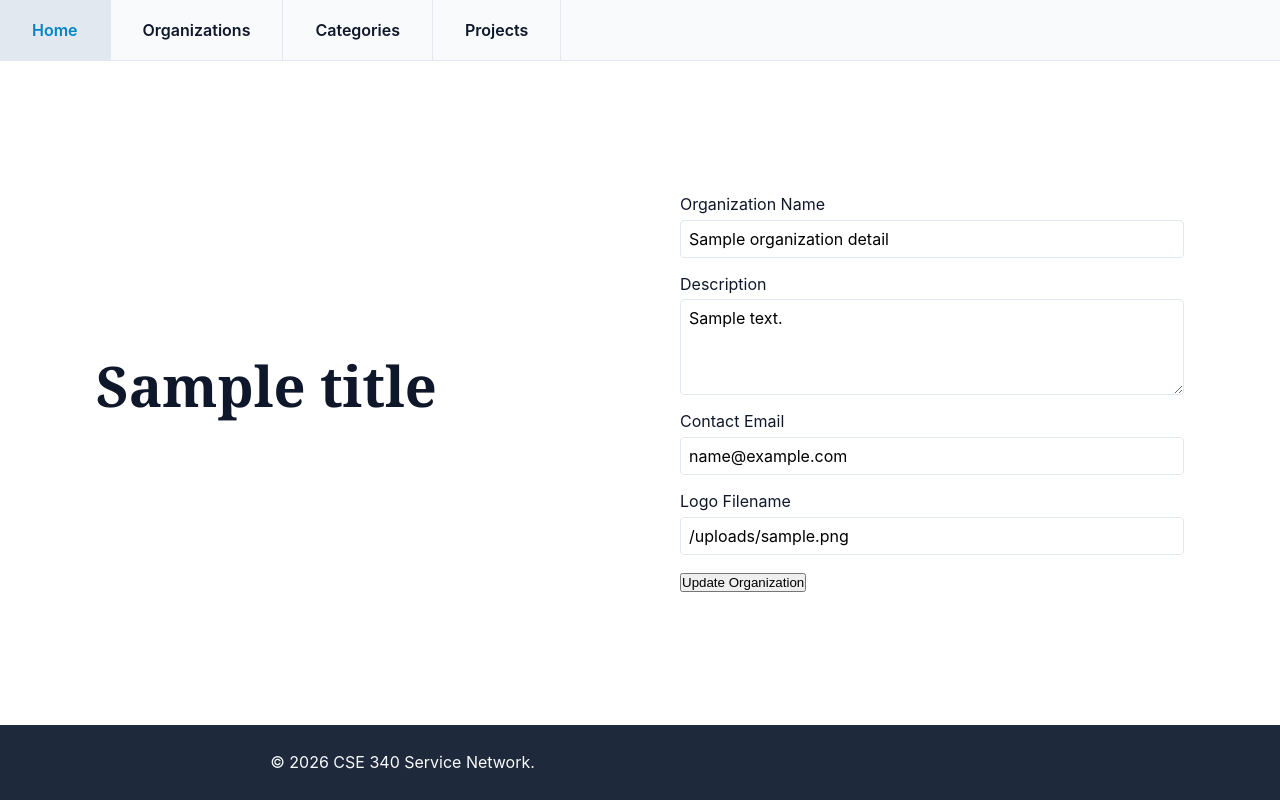
After one commit to trrmann/CSE340, a Node project: template src/views/edit-organization.ejs in a window 1280 px wide. The commit adds this page. Run offline with Node 20 templates, Linux system fonts and the light colour scheme; the template is opened without the code that fills it: most values are stand-ins (such as "Sample title", 1, 10 or a date in 2020).

Commit message:
create and edit organization completed

```diff
--- a/package.json
+++ b/package.json
@@ -32,6 +32,8 @@
   "dependencies": {
     "ejs": "^7.0.2",
     "express": "^5.3.0",
+    "express-session": "^1.19.0",
+    "express-validator": "^7.3.2",
     "pg": "^8.23.1"
   },
   "devDependencies": {
--- a/public/css/core.css
+++ b/public/css/core.css
@@ -146,3 +146,58 @@ a.card-link::after {
   transform: translateY(-3px);
   box-shadow: 0 6px 16px rgba(0, 0, 0, 0.15);
 }
+
+/* Forms */
+.form-group {
+  display: flex;
+  flex-direction: column;
+  gap: 0.35rem;
+  margin-bottom: 1rem;
+}
+
+.form-group input,
+.form-group textarea,
+.form-group select {
+  padding: 0.5rem;
+  border: 1px solid var(--border-color);
+  border-radius: 4px;
+  font: inherit;
+}
+
+.form-group textarea {
+  min-height: 6rem;
+}
+
+.checkbox-row {
+  display: flex;
+  align-items: center;
+  gap: 0.5rem;
+}
+
+/* Flash messages */
+.alert {
+  padding: 15px;
+  margin: 1rem 0;
+  border: 1px solid transparent;
+  border-radius: 4px;
+}
+.alert.success {
+  color: #155724;
+  background-color: #d4edda;
+  border-color: #c3e6cb;
+}
+.alert.error {
+  color: #721c24;
+  background-color: #f8d7da;
+  border-color: #f5c6cb;
+}
+.alert.warning {
+  color: #856404;
+  background-color: #fff3cd;
+  border-color: #ffeeba;
+}
+.alert.info {
+  color: #0c5460;
+  background-color: #d1ecf1;
+  border-color: #bee5eb;
+}
--- a/src/scripts/js/modules/app.mjs
+++ b/src/scripts/js/modules/app.mjs
@@ -1,7 +1,9 @@
 import express from 'express';
+import session from 'express-session';
 import { fileURLToPath } from 'url';
 import path from 'path';
 import { PgDBConnection } from './library/db.mjs';
+import { FlashMessages } from './library/flash.mjs';
 // Imported for its side effect: registers the project_category join table for provisioning.
 // Every model must be imported before the first query, or provisioning will skip its table.
 import './models/projectCategories.mjs';
@@ -49,6 +51,19 @@ class App {
       res.locals.NODE_ENV = this.nodeEnv;
       next();
     });
+    // Read form submissions (POST bodies)
+    this.app.use(express.urlencoded({ extended: true }));
+    this.app.use(express.json());
+    // Sessions (in memory) and flash messages
+    this.app.use(
+      session({
+        secret: process.env.SESSION_SECRET,
+        resave: false,
+        saveUninitialized: true,
+        cookie: { maxAge: 60 * 60 * 1000 }, // 1 hour
+      })
+    );
+    this.app.use(FlashMessages.middleware);
   }
 
   configureRoutes() {
--- /dev/null
+++ b/src/scripts/sql/organization/insertOrganization.sql
@@ -0,0 +1,3 @@
+INSERT INTO {{schema}}.organization (name, description, contact_email, logo_filename)
+VALUES ($1, $2, $3, $4)
+RETURNING organization_id;
--- /dev/null
+++ b/src/scripts/sql/organization/updateOrganization.sql
@@ -0,0 +1,4 @@
+UPDATE {{schema}}.organization
+SET name = $1, description = $2, contact_email = $3, logo_filename = $4
+WHERE organization_id = $5
+RETURNING organization_id;
--- /dev/null
+++ b/src/views/edit-organization.ejs
@@ -0,0 +1,46 @@
+<%- include('partials/header') %>
+<main>
+  <h1><%= title %></h1>
+  <form action="/edit-organization/<%= organizationDetails.organization_id %>" method="POST">
+    <div class="form-group">
+      <label for="name">Organization Name</label>
+      <input
+        type="text"
+        id="name"
+        name="name"
+        value="<%= organizationDetails.name %>"
+        maxlength="150"
+        required
+      />
+    </div>
+    <div class="form-group">
+      <label for="description">Description</label>
+      <textarea id="description" name="description" maxlength="500" required>
+<%= organizationDetails.description %></textarea>
+    </div>
+    <div class="form-group">
+      <label for="contactEmail">Contact Email</label>
+      <input
+        type="email"
+        id="contactEmail"
+        name="contactEmail"
+        value="<%= organizationDetails.contact_email %>"
+        maxlength="255"
+        required
+      />
+    </div>
+    <div class="form-group">
+      <label for="logoFilename">Logo Filename</label>
+      <input
+        type="text"
+        id="logoFilename"
+        name="logoFilename"
+        value="<%= organizationDetails.logo_filename %>"
+        maxlength="255"
+        required
+      />
+    </div>
+    <button type="submit">Update Organization</button>
+  </form>
+</main>
+<%- include('partials/footer') %>
--- a/src/views/organization.ejs
+++ b/src/views/organization.ejs
@@ -4,6 +4,7 @@
     <h1><%= organizationDetails.name %></h1>
     <img src="/images/<%= organizationDetails.logo_filename %>" alt="<%= organizationDetails.name %> logo" class="card-logo">
     <p><%= organizationDetails.description %></p>
+    <p><a href="/edit-organization/<%= organizationDetails.organization_id %>">Edit Organization</a></p>
   </section>
   <section class="projects-column">
     <h2>Service Projects</h2>
--- a/src/views/organizations.ejs
+++ b/src/views/organizations.ejs
@@ -4,6 +4,8 @@
     <h1><%= title %></h1>
     <p>Here are a few of our partner organizations:</p>
   </section>
+
+  <p><a href="/new-organization">Add a new organization</a></p>
 
   <section class="card-grid">
     <%_ organizations.forEach(organization => { _%>
--- a/src/views/partials/header.ejs
+++ b/src/views/partials/header.ejs
@@ -17,3 +17,11 @@
         <li><a href="/projects">Projects</a></li>
       </ul>
     </nav>
+<%_ const messages = flash(); _%> <%_ Object.keys(messages).forEach(type => { _%> <%_ if
+(messages[type].length > 0) { _%>
+<div class="alert <%= type %>">
+  <%_ messages[type].forEach(msg => { _%>
+  <p><%= msg %></p>
+  <%_ }); _%>
+</div>
+<%_ } _%> <%_ }); _%>
```
Also changed, not shown: documents/W04_Steps.md (+21 -21 lines), src/scripts/js/modules/controllers/organizations.mjs (+76 -0 lines), src/scripts/js/modules/library/baseController.mjs (+8 -0 lines), src/scripts/js/modules/library/flash.mjs (added, +36 -0 lines), src/scripts/js/modules/models/organizations.mjs (+37 -1 lines), src/scripts/js/modules/routes.mjs (+12 -0 lines), src/views/new-organization.ejs (added, +20 -0 lines), public/images/placeholder-logo.png (added), 1 other file.
